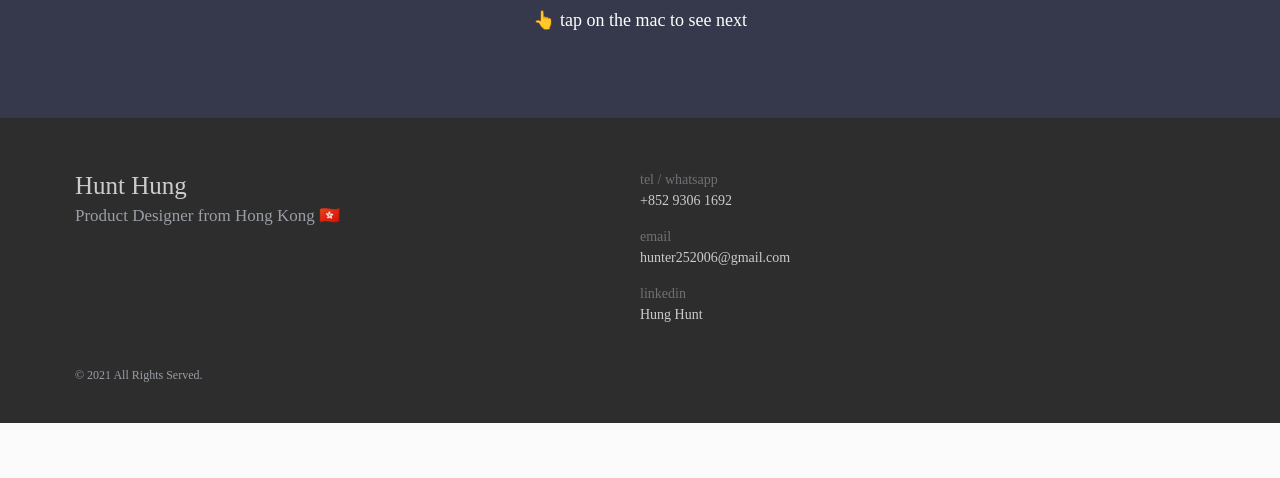
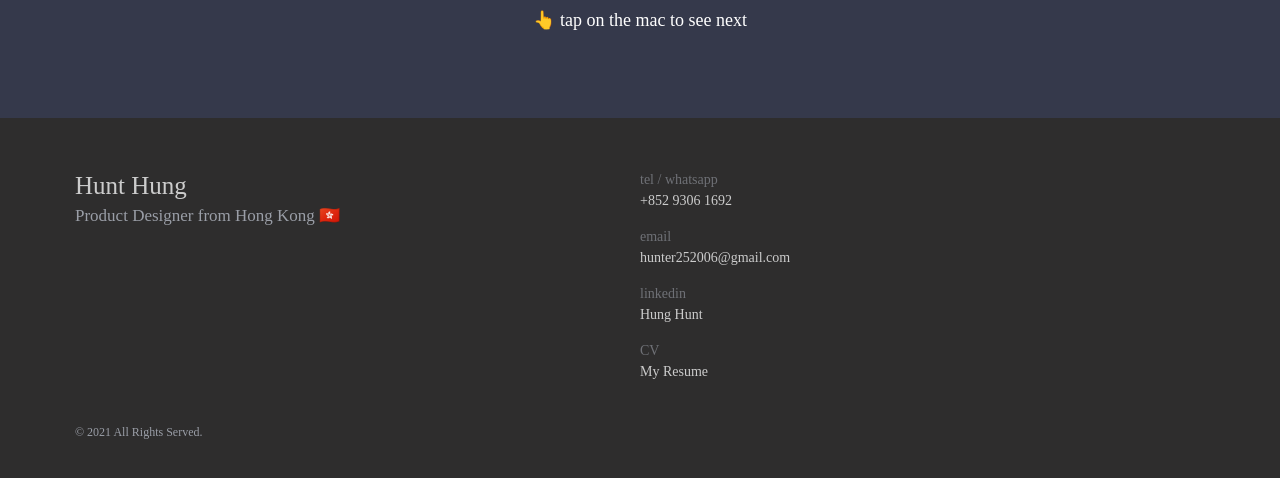
Before and after one commit to hlh112/Hunt-s-UIUX-Portfolio, a plain HTML site: page projects/keldi.html in a window 1280 px wide. Shown: the part 7743-8221 px from the top of the page. Before the commit the page ends 8166 px from the top, so only its background shows below. Drawn offline with nearby package versions, Linux system fonts and the light colour scheme; a web font is replaced by a local one.

Commit message:
Update keldi.html

```diff
--- a/projects/keldi.html
+++ b/projects/keldi.html
@@ -272,6 +272,10 @@
                         <div class="footer-info--head">linkedin</div>
                         <div class="footer-info--body"><a href="https://www.linkedin.com/in/hunt-hung-896348142" target="blank">Hung Hunt</a></div>
                     </div>
+                    <div class="footer-info">
+                        <div class="footer-info--head">CV</div>
+                        <div class="footer-info--body"><a href="../doc/resume.pdf" download>My Resume</a></div>
+                    </div>
                 </div>
                 <div class="footer-bottom">
                     <p class="footer--disclaimer">© 2021 All Rights Served.</p>
```
